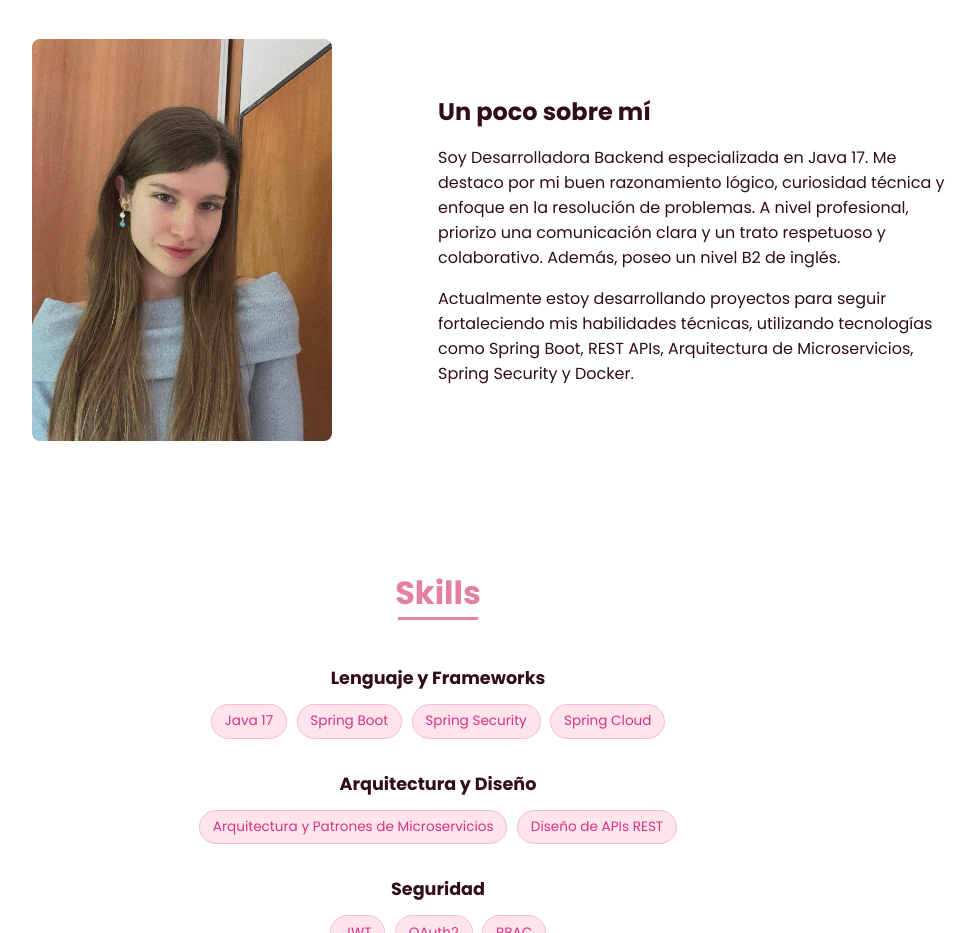
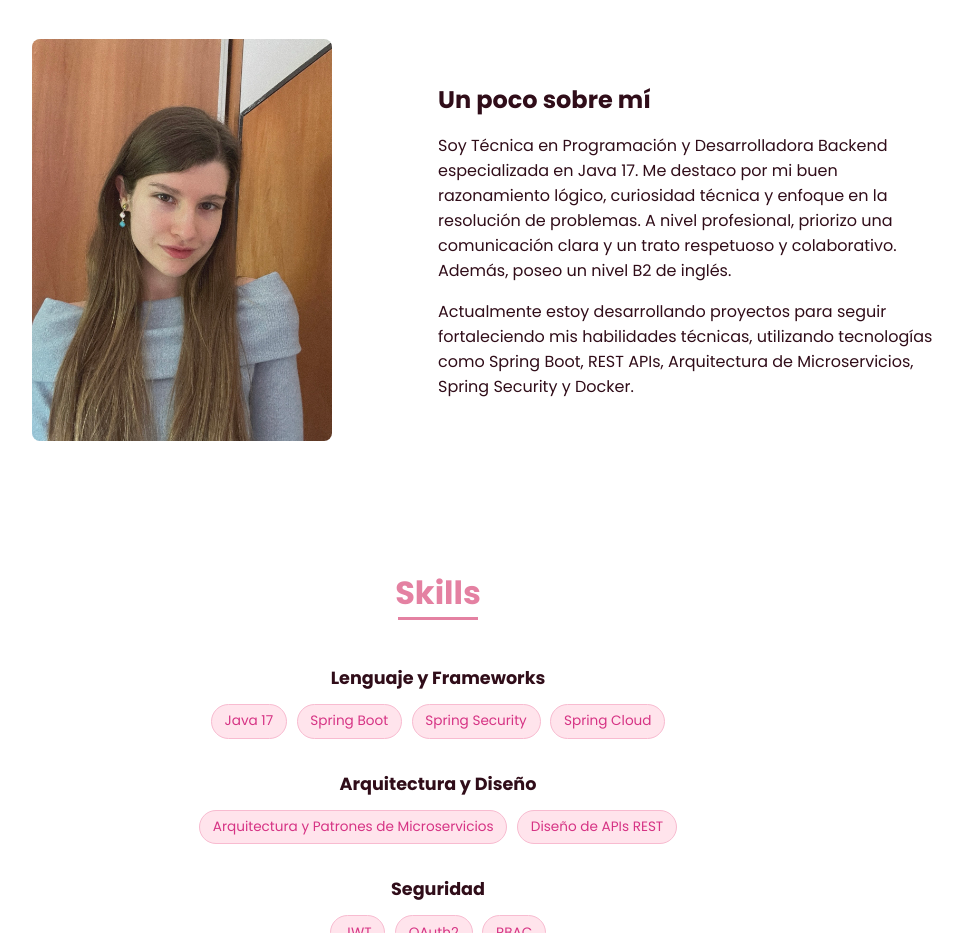
Before and after one commit to ChiaraPodio/chiarapodio.github.io, a plain HTML site: page index.html in a window 1280 px wide. Shown: the part 860-1793 px from the top of the page, without its empty margins (202-1177 px from the left). Drawn offline with nearby package versions, Linux system fonts and the light colour scheme.

Commit message:
update sobre mi

```diff
--- a/index.html
+++ b/index.html
@@ -78,7 +78,7 @@
 
                     <div>
                         <h2 class="about__subtitle">Un poco sobre mí</h2>
-                        <p class="about__text" style="margin-bottom: 1rem;">Soy Desarrolladora Backend especializada en Java 17. Me destaco por mi buen razonamiento lógico, curiosidad técnica y enfoque en la resolución de problemas. A nivel profesional, priorizo una comunicación clara y un trato respetuoso y colaborativo. Además, poseo un nivel B2 de inglés.</p>
+                        <p class="about__text" style="margin-bottom: 1rem;">Soy Técnica en Programación y Desarrolladora Backend especializada en Java 17. Me destaco por mi buen razonamiento lógico, curiosidad técnica y enfoque en la resolución de problemas. A nivel profesional, priorizo una comunicación clara y un trato respetuoso y colaborativo. Además, poseo un nivel B2 de inglés.</p>
                     <p class="about__text">Actualmente estoy desarrollando proyectos para seguir fortaleciendo mis habilidades técnicas, utilizando tecnologías como Spring Boot,  REST APIs, Arquitectura de Microservicios, Spring Security y Docker.</p>
                     </div>
                 </div>
```
